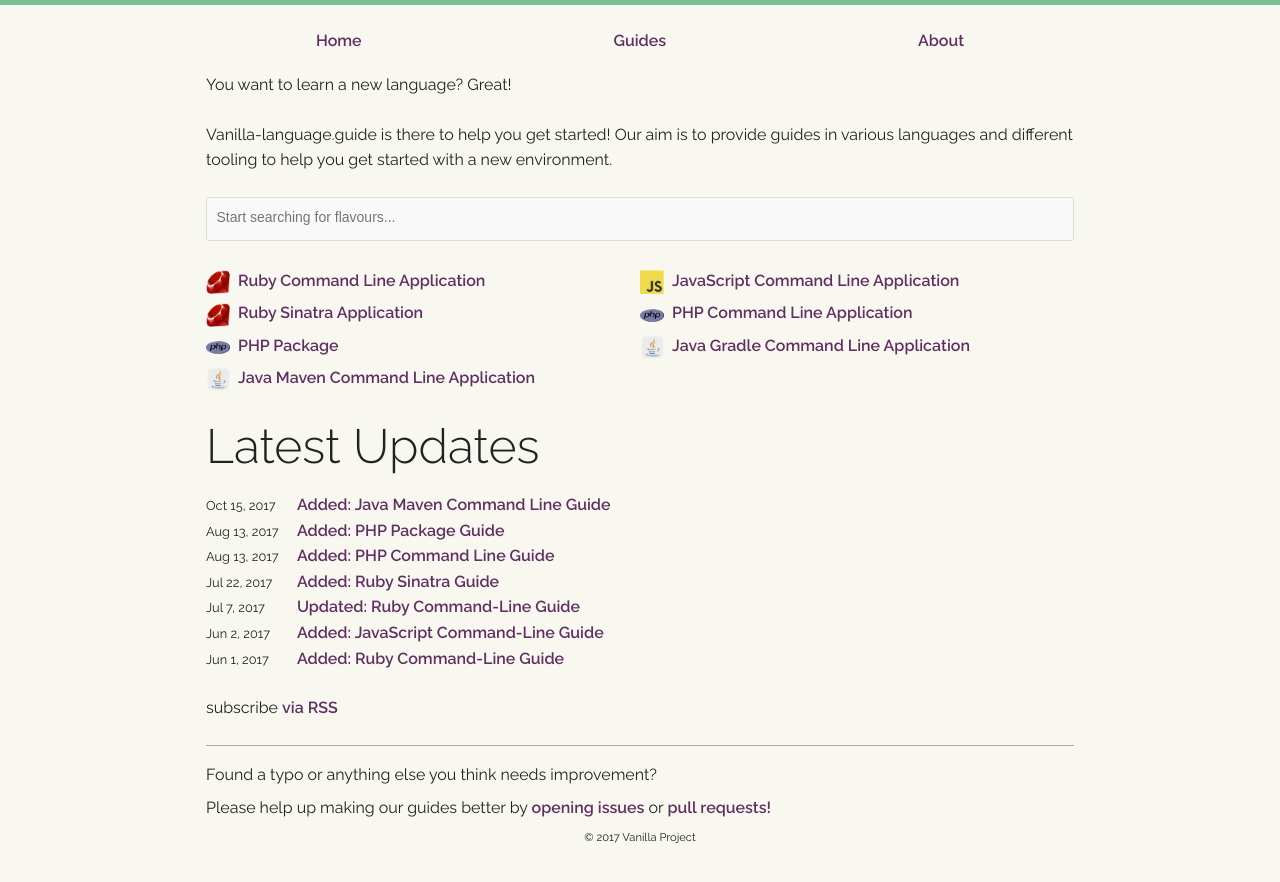
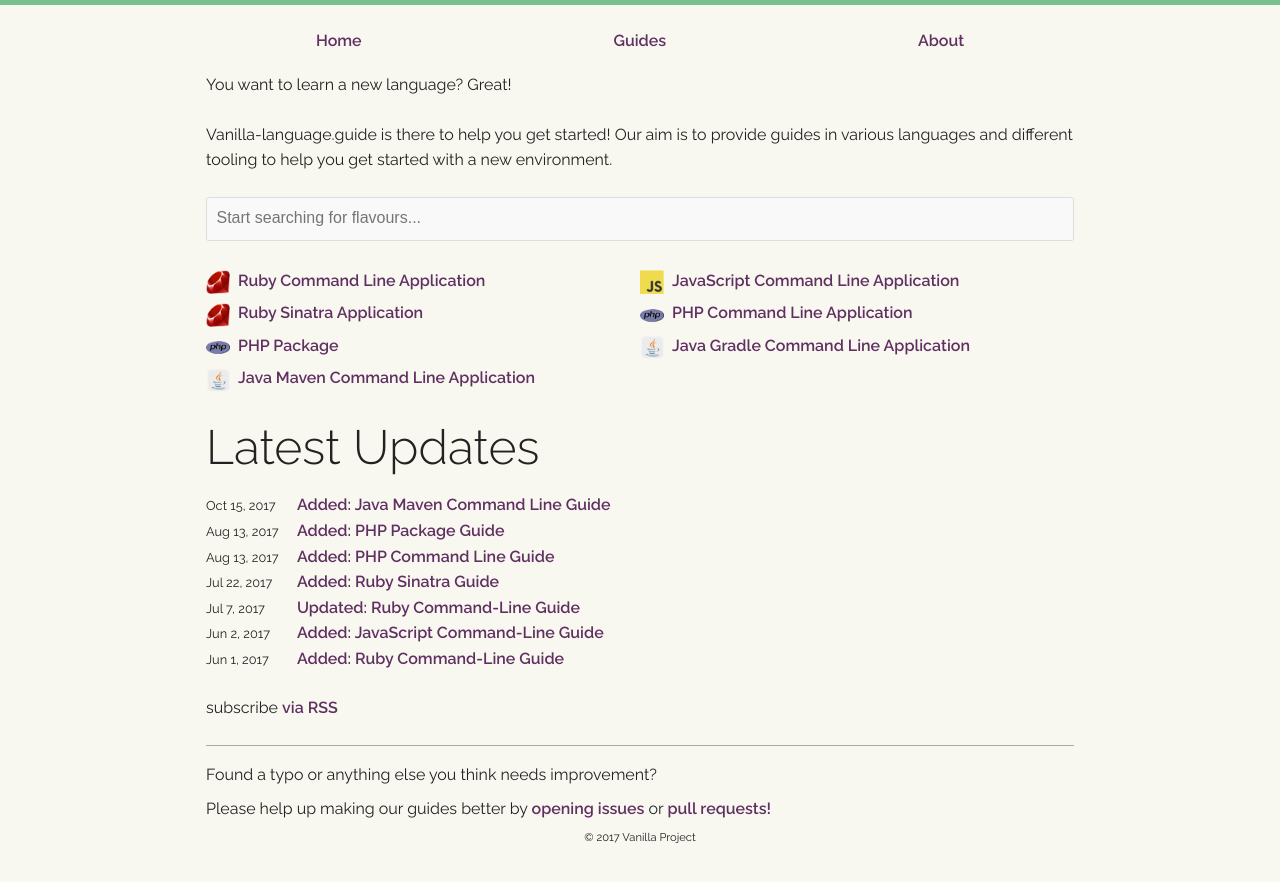
Before and after one commit to vanilla-project/vanilla-project.guide, a Jekyll site: the page built from index.md, in a window 1280 px wide. Shown: the top 882 px of the page. Built offline with Jekyll 4.4.1, drawn with Linux system fonts in a browser that asks for light colours.

Commit message:
Disables iOS' automatic zoom when tapping into the search input field

```diff
--- a/_sass/choices-overrides.scss
+++ b/_sass/choices-overrides.scss
@@ -1,3 +1,7 @@
+input.choices__input {
+  font-size: 16px; // to prevent iOS' automatic zoom when tapping into an input field
+}
+
 .choices[data-type*=select-multiple] .choices__button, .choices[data-type*=text] .choices__button {
   background-image: url(icons/cross.svg);
   border-left: 1px solid $dark-color-3;
```
